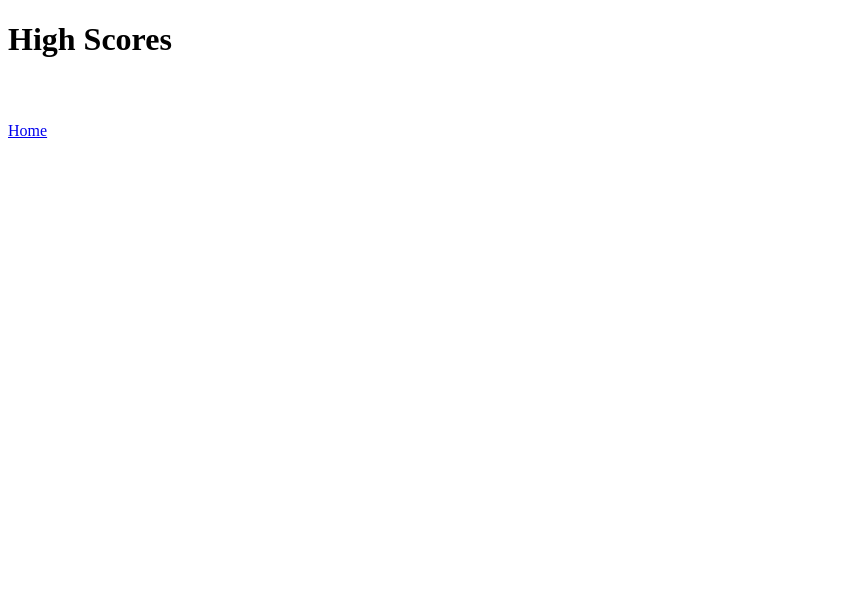
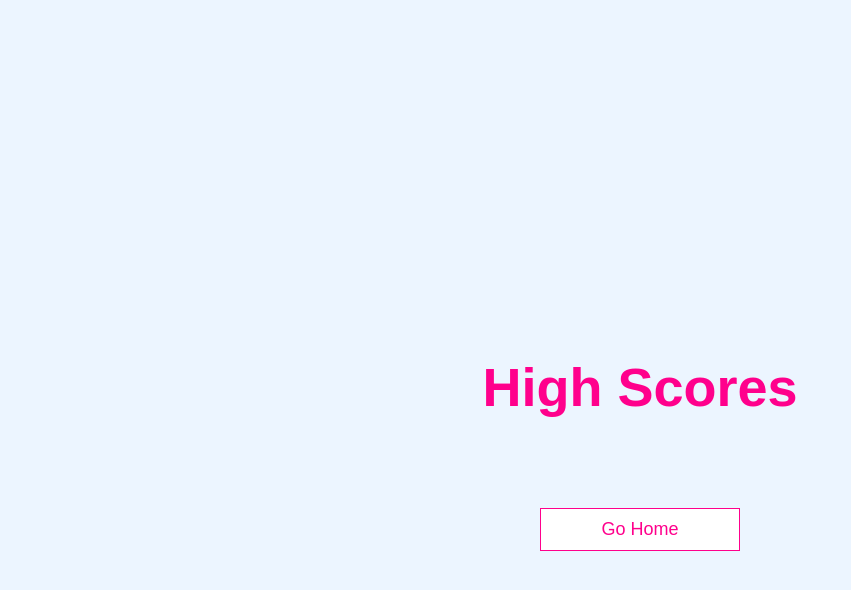
Before and after one commit to Jmnblnk54/StudentExam, a plain HTML site: page highScores.html in a window 1280 px wide. Shown: the whole page, without its empty margins (0-851 px from the left). Drawn offline with Linux system fonts and the light colour scheme; files that its build step writes are made by us from their sources.

Commit message:
update highScores.html

```diff
--- a/highScores.html
+++ b/highScores.html
@@ -4,17 +4,18 @@
     <meta charset="UTF-8">
     <meta name="viewport" content="width=device-width, initial-scale=1.0">
     <title>High Scores</title>
-    <link rel="stylesheet" href="./assets/quiz.css">
-    <link rel="stylesheet" href="./assets/highscores.css">
+    <link rel="stylesheet" href="./game.css" />
+    <link rel="stylesheet" href="./style.css" />
+    <link rel="stylesheet" href="./highscores.css" />
 </head>
 <body>
     <div class="container">
         <div id="highScores" class="flex-center flex-column">
             <h1 id="finalScore">High Scores</h1>
             <ul id="highScoresList"></ul>
-            <a href="./index.html" class="btn">Home</a>
+            <a class="btn" href="../index.html">Go Home</a>
         </div>
     </div>
-<script src="./assets/highScores.js"></script>
+    <script src="./highscores.js"></script>
 </body>
 </html>
```
